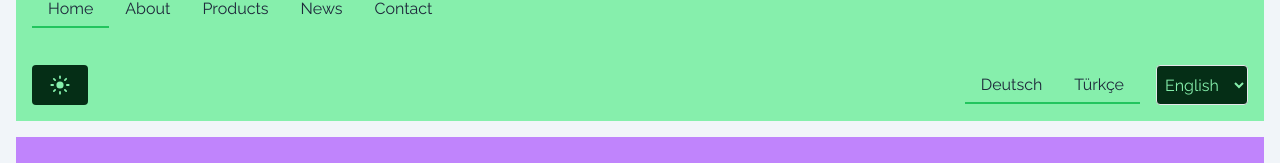
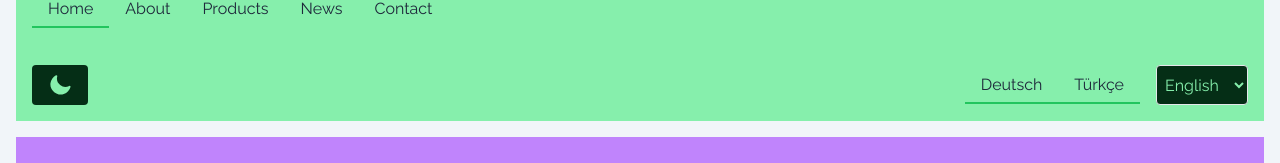
Before and after one commit to bilgi-webteam/nuxt3-boilerplate, a Nuxt app: page / in a window 1280 px wide. Shown: the part 267-430 px from the top of the page. Built offline with nearby package versions, Linux system fonts and the light colour scheme.

Commit message:
Update ColorModeSwitcher.vue to fix color mode toggle issue

```diff
--- a/components/ColorModeSwitcher.vue
+++ b/components/ColorModeSwitcher.vue
@@ -5,19 +5,19 @@
       <button aria-label="Color Mode" class="inline-block h-10 px-4 py-2 text-sm leading-none text-green-300 rounded bg-green-950 dark:bg-green-300"
       @click="changeColor">
         <ColorScheme>
-            <MoonIcon v-if="colorMode.value === 'dark'" class="text-xl text-black size-6" />
-            <SunIcon v-else class="text-xl size-6" />
+            <SunIcon v-if="colorMode.value === 'dark'" class="text-xl text-black size-6" />
+            <MoonIcon v-else class="text-xl size-6" />
         </ColorScheme>
       </button>
     </div>
-    <!-- <select
+    <select
       v-model="colorMode.preference"
-      class="h-10 p-1 text-green-300 border rounded bg-green-950 dark:bg-green-300 dark:text-green-950 dark:border-gray-700"
+      class="hidden h-10 p-1 text-green-300 border rounded bg-green-950 dark:bg-green-300 dark:text-green-950 dark:border-gray-700"
     >
       <option value="system">System</option>
       <option value="light">Light</option>
       <option value="dark">Dark</option>
-    </select> -->
+    </select>
   </div>
 </template>
 <script setup>
@@ -25,10 +25,4 @@ import { SunIcon } from '@heroicons/vue/20/solid'
 import { MoonIcon } from '@heroicons/vue/20/solid'
 const colorMode = useColorMode()
 const changeColor = () => (colorMode.preference = (colorMode.value === 'light' ? 'dark' : 'light'))
-
 </script>
-<style scoped>
-a:hover {
-  @apply bg-black/20;
-}
-</style>
```
